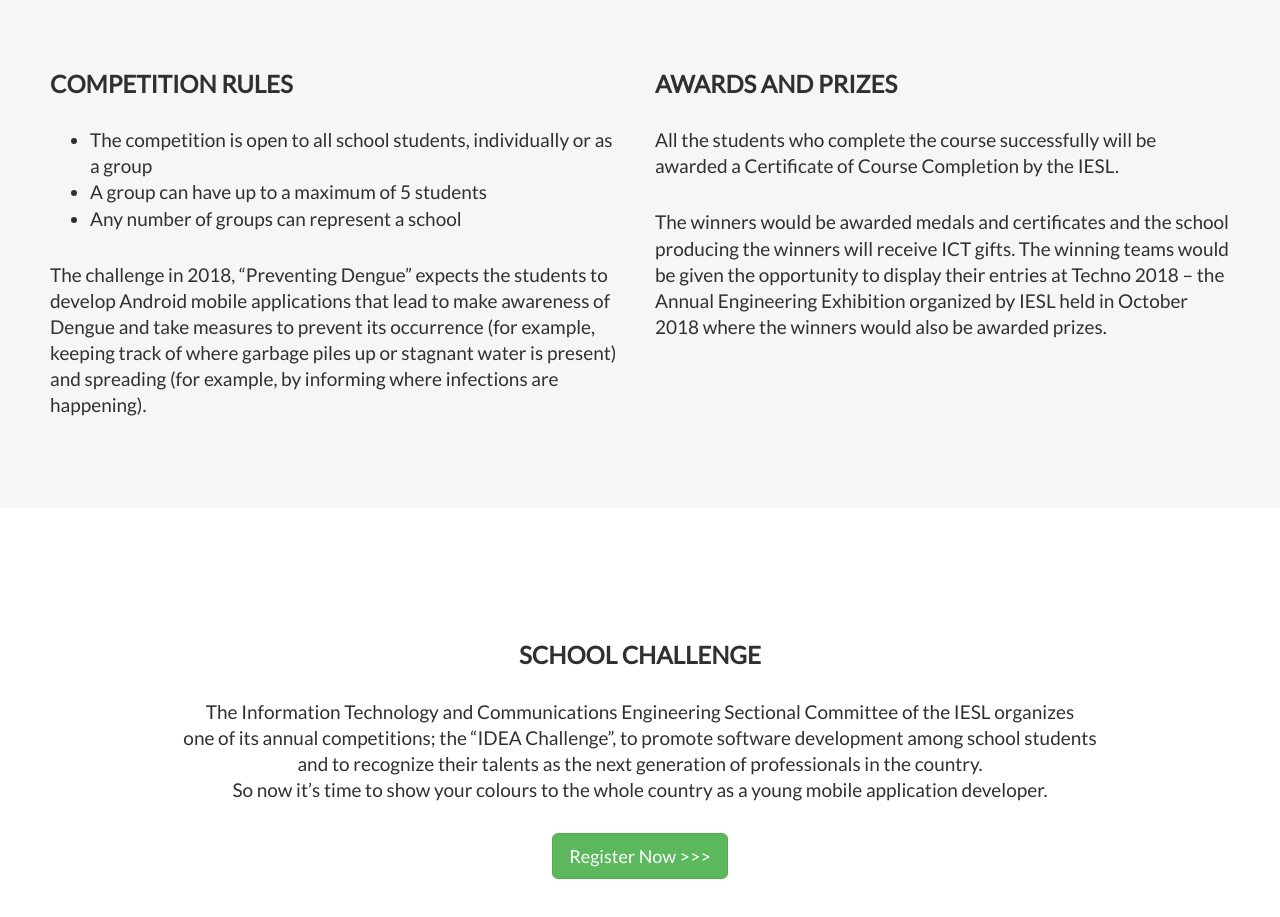
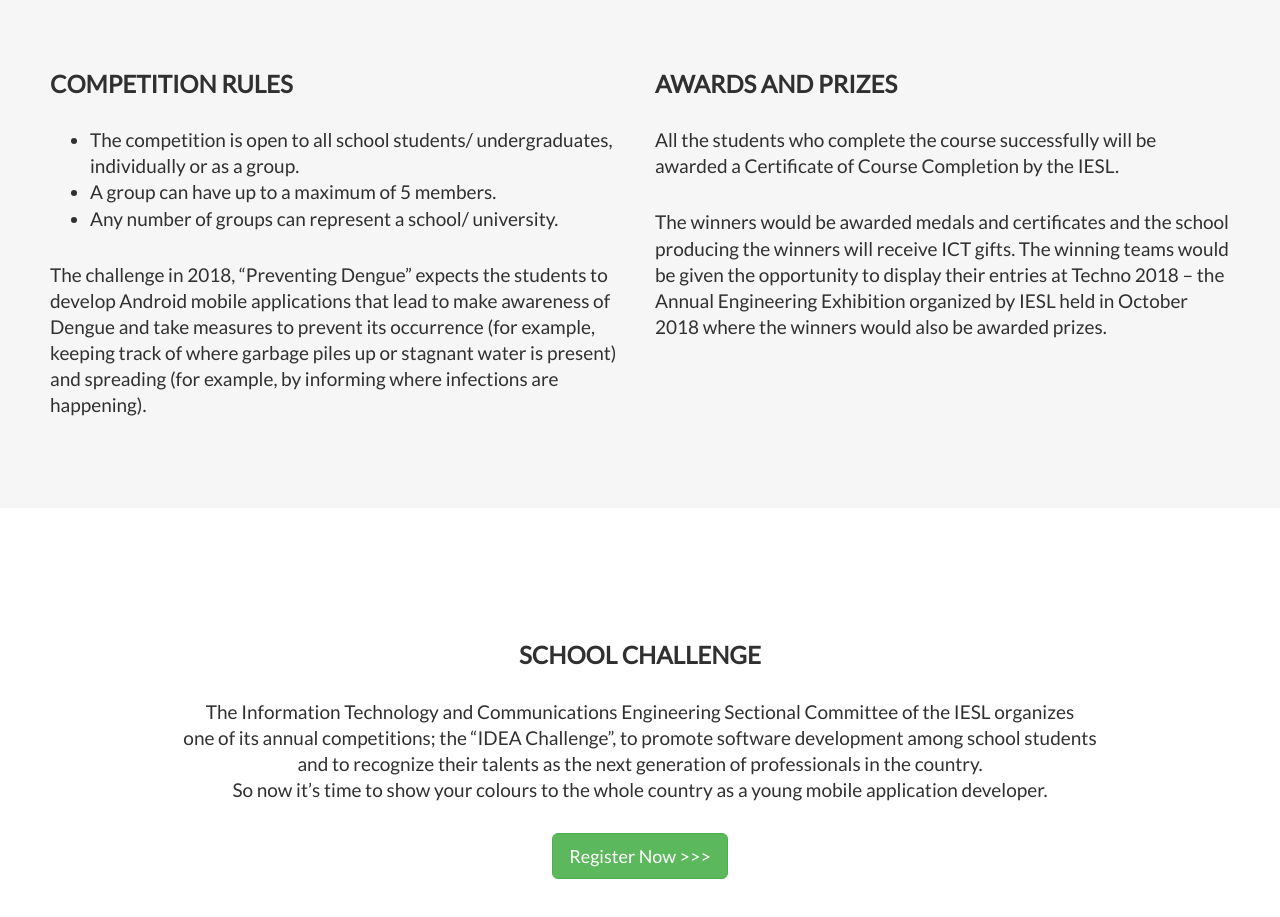
Before and after one commit to binodmx/IdeaChallenge2018, a plain HTML site: page index.html in a window 1280 px wide. Shown: the part 1183-2100 px from the top of the page. Drawn offline with nearby package versions, Linux system fonts and the light colour scheme.

Commit message:
added theme and rules

```diff
--- a/index.html
+++ b/index.html
@@ -300,9 +300,9 @@
       <h2>Competition Rules</h2>
       <h4>
         <ul>
-          <li>The competition is open to all school students, individually or as a group</li>
-          <li>A group can have up to a maximum of 5 students</li>
-          <li>Any number of groups can represent a school</li>
+          <li>The competition is open to all school students/ undergraduates, individually or as a group.</li>
+          <li>A group can have up to a maximum of 5 members.</li>
+          <li>Any number of groups can represent a school/ university.</li>
        </ul>
       </h4>
       <h4>
```
